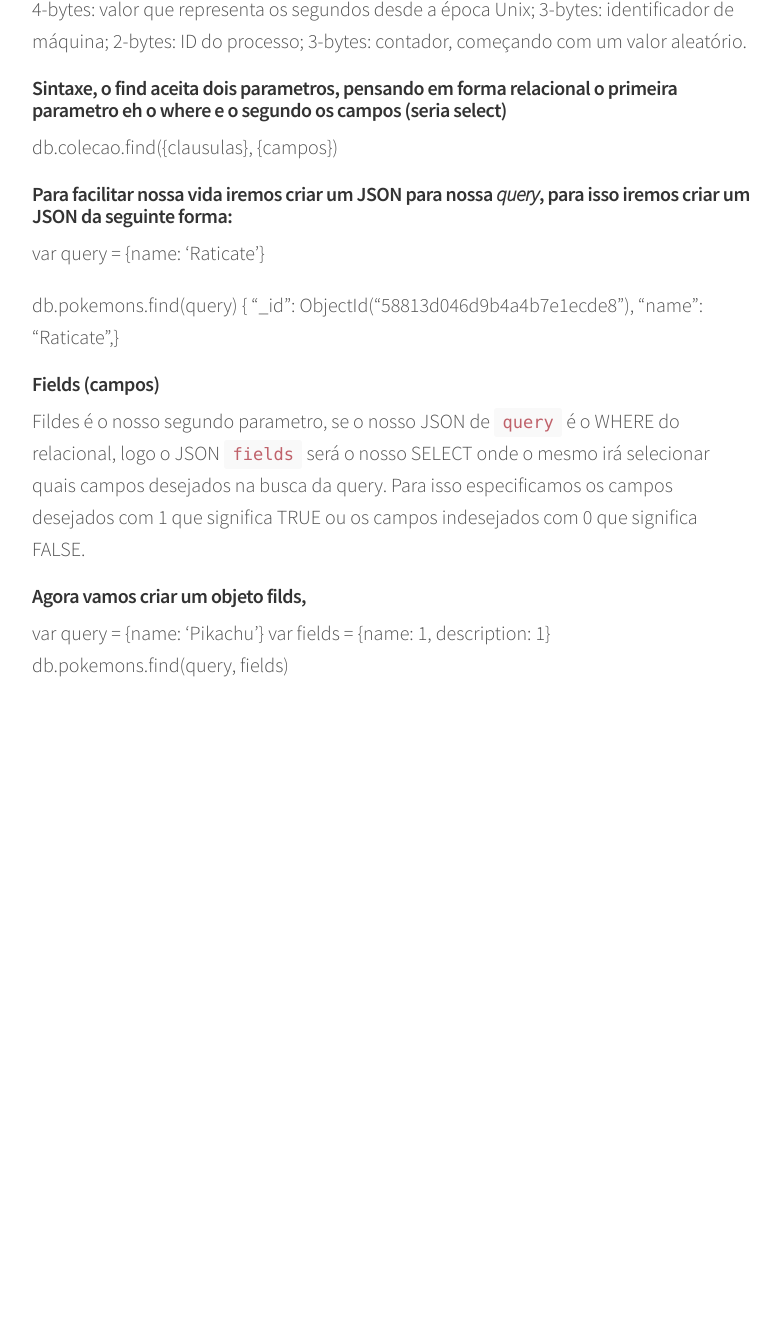
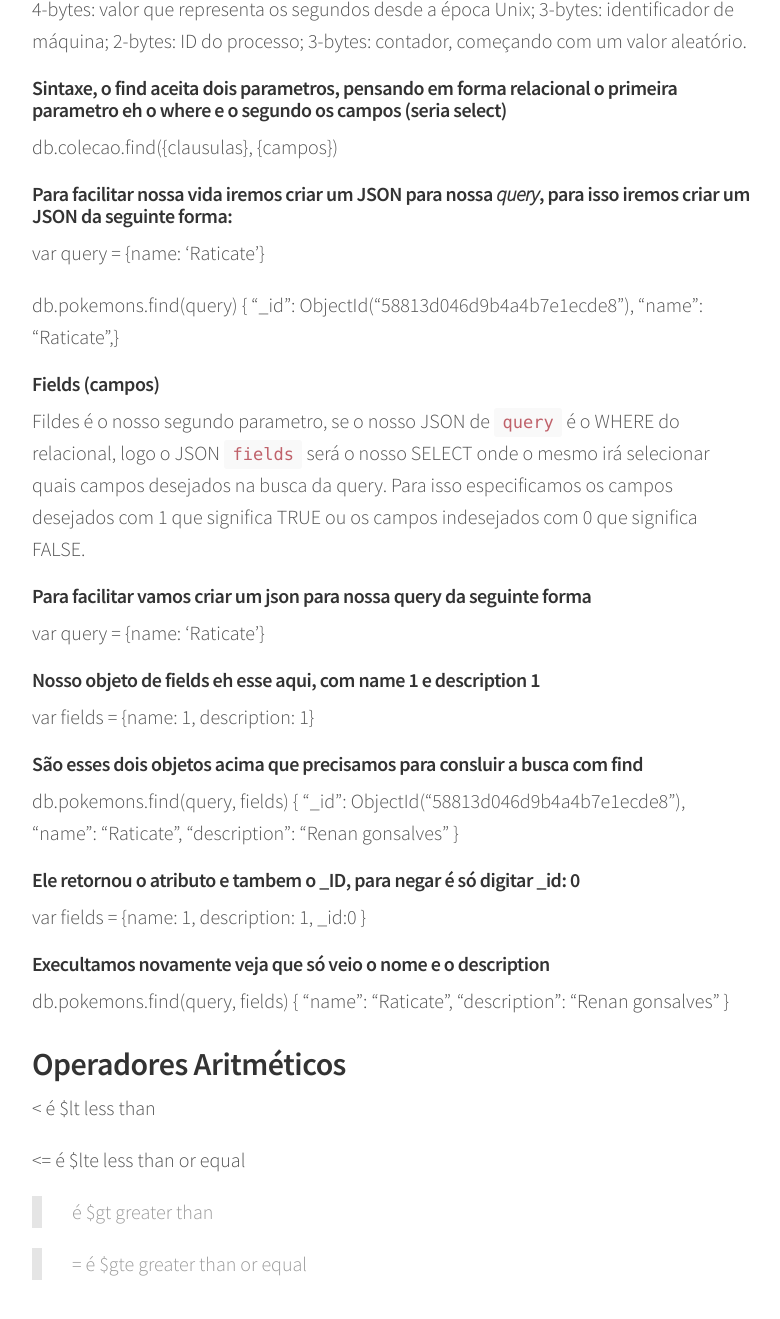
Before and after one commit to indrajithbandara/debug-blog, a Jekyll site: the page built from _posts/2017-01-03-mongo.md, in a window 1280 px wide and 1400 px high, scrolled down 7367 px. Shown: the top 1319 px of the window, without its empty margins (248-1028 px from the left). Built offline with Jekyll 4.4.1, drawn with Linux system fonts in a browser that asks for light colours; comment, search, counter and statistics services are not loaded; before the commit the page ends 8168 px from its top, so only the background shows below that.

Commit message:
sobe caralho de asa

```diff
--- a/_posts/2017-01-03-mongo.md
+++ b/_posts/2017-01-03-mongo.md
@@ -312,8 +312,43 @@ db.pokemons.find(query)
 Fildes é o nosso segundo parametro, se o nosso JSON de `query` é o WHERE do relacional, logo o JSON `fields` será o nosso SELECT onde o mesmo irá selecionar quais campos desejados na busca da query.
 Para isso especificamos os campos desejados com 1 que significa TRUE ou os campos indesejados com 0 que significa FALSE.
 
-###### Agora vamos criar um objeto filds,
+###### Para facilitar vamos criar um json para nossa query da seguinte forma
+var query = {name: 'Raticate'}
 
-var query = {name: 'Pikachu'}
+###### Nosso objeto de fields eh esse aqui, com name 1 e description 1
 var fields = {name: 1, description: 1}
+
+##### São esses dois objetos acima que precisamos para consluir a busca com find
 db.pokemons.find(query, fields)
+{
+  "_id": ObjectId("58813d046d9b4a4b7e1ecde8"),
+  "name": "Raticate",
+  "description": "Renan gonsalves"
+}
+
+##### Ele retornou o atributo e tambem o _ID, para negar é só digitar _id: 0
+var fields = {name: 1, description: 1, _id:0 }
+
+##### Execultamos novamente veja que só veio o nome e o description
+db.pokemons.find(query, fields)
+{
+  "name": "Raticate",
+  "description": "Renan gonsalves"
+}
+
+
+## Operadores Aritméticos
+< é $lt
+less than
+
+
+<= é $lte
+less than or equal
+
+
+> é $gt
+greater than
+
+
+>= é $gte
+greater than or equal
```
